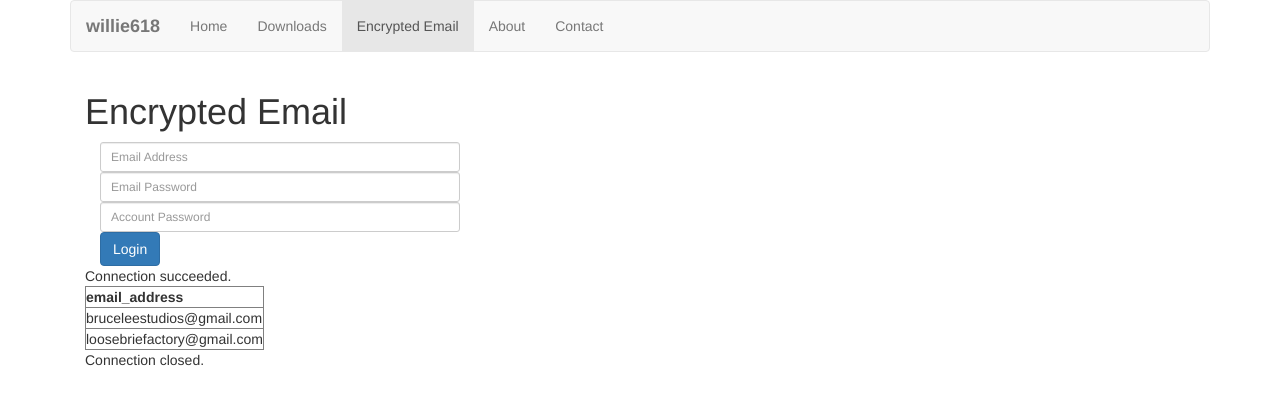
After one commit to willie618/willie618.com, a PHP site: page /encryptedEmail.php in a window 1280 px wide. The commit adds this page. Shown: the top 405 px of the page. Run offline with PHP 8.4, Linux system fonts and the light colour scheme; data comes from the database, SQL or seed files in the repository; both versions use the stored data as it was after the commit; some libraries are stand-ins or nearby versions.

Commit message:
encrypted_email
Added "Encrypted Email" page for reviewing past project.

```diff
--- /dev/null
+++ b/encryptedEmail.php
@@ -0,0 +1,130 @@
+<!doctype html>
+
+<html>
+
+  <head>
+    <title>Encrypted Email</title>
+    <meta name="viewport" content="width=device-width">
+    <link rel="stylesheet" href="https://netdna.bootstrapcdn.com/bootswatch/3.0.0/cerulean/bootstrap.min.css">
+    <script type="text/javascript" src="https://ajax.googleapis.com/ajax/libs/jquery/2.0.3/jquery.min.js"></script>
+    <script type="text/javascript" src="https://netdna.bootstrapcdn.com/bootstrap/3.0.3/js/bootstrap.min.js"></script>
+  </head>
+
+  <body>
+    <div class="container">
+      <div class="navbar navbar-default">
+        <div class="container">
+          <div class="navbar-header">
+            <button type="button" class="navbar-toggle" data-toggle="collapse" data-target=".navbar-collapse">
+              <span class="sr-only">Toggle navigation</span><span class="icon-bar"></span><span class="icon-bar"></span><span class="icon-bar"></span>
+            </button>
+            <a href="index.php" class="navbar-brand"><b>willie618</b></a>
+          </div>
+          <div class="collapse navbar-collapse">
+            <ul class="nav navbar-nav">
+              <li>
+                <a href="index.php">Home</a>
+              </li>
+              <li>
+                <a href="downloads.php">Downloads</a>
+              </li>
+              <li class="active">
+                <a href="encryptedEmail.php">Encrypted Email</a>
+              </li>
+              <li>
+                <a href="about.php">About</a>
+              </li>
+              <li>
+                <a href="contact.php">Contact</a>
+              </li>
+            </ul>
+          </div>
+          <div class="row"></div>
+        </div>
+      </div>
+          <div class="container">
+      <header>
+        <h1>Encrypted Email</h1>
+      </header>
+      <div class="container">
+        <form action="displayEmail.php" method="POST">
+          <div class="row">
+            <div class="col-xs-6 col-md-4">
+              <input type="email" class="form-control input-sm" placeholder="Email Address" name="email" maxlength="255">
+            </div>
+          </div>
+          <div class="row">
+            <div class="col-xs-6 col-md-4">
+              <input type="password" class="form-control input-sm" placeholder="Email Password" name="epass" maxlength="255">
+            </div>
+          </div>
+          <div class="row">
+            <div class="col-xs-6 col-md-4">
+              <input type="password" class="form-control input-sm" placeholder="Account Password" name="apass" maxlength="255">
+            </div>
+          </div>
+          <div class="row">
+            <div class="col-xs-2 col-md-4">
+              <input type="submit" class="btn btn-primary" name="login" value="Login"/>
+            </div>
+          </div>
+        </form>
+      </div>
+  </body>
+</html>
+
+<?php
+
+$db_server = "mysql.willie618.com";
+//$db_server = "encryptedEmail.db";
+$db_user = "encryptemail";
+$db_pass = "testpass";
+
+$db_connection = mysql_connect($db_server, $db_user, $db_pass);
+
+if(!$db_connection) {
+  $errmsg = mysql_error($db_connection);
+  echo "Connection failed: " . $errmsg . "<br />";
+  exit(1);
+}
+else
+  echo "Connection succeeded.<br />";
+
+$db_name = "willie618_db";
+$db_query = "SELECT email_address FROM user";
+
+mysql_select_db($db_name, $db_connection);
+$rs = mysql_query($db_query, $db_connection) or die(mysql_error());
+$num = mysql_num_fields($rs);
+
+echo "<table border=1 cellspacing=1 cellpadding=2>";
+
+$f = 0;
+$field = mysql_field_name($rs, 0);
+echo "<tr>";
+while($f < $num) {
+  echo "<td><B>".mysql_field_name($rs, $f)."</B></td>";
+  $f++;
+}
+echo "</tr>";
+
+while($row = mysql_fetch_row($rs)) {
+  echo "<tr>";
+  $i = 0;
+  while($i < $num) {
+    if(!is_null($row[$i])) {
+      echo "<td>".$row[$i]."</td>";
+    }
+    else {
+      echo "<td>N/A</td>";
+    }
+    $i++;
+  }
+  echo "</tr>";
+}
+echo "</table>";
+
+mysql_close($db_connection);
+
+echo "Connection closed.<br />";
+?>
```
Also changed, not shown: about.php (renamed from contact.html, +18 -8 lines), contact.php (renamed from index.html, +12 -19 lines), displayEmail.php (added, +78 -0 lines), downloads.php (renamed from downloads.html, +9 -17 lines), encryptedEmail.sql (added, +15 -0 lines), index.php (renamed from about.html, +16 -18 lines), encryptedEmail.db (added).
